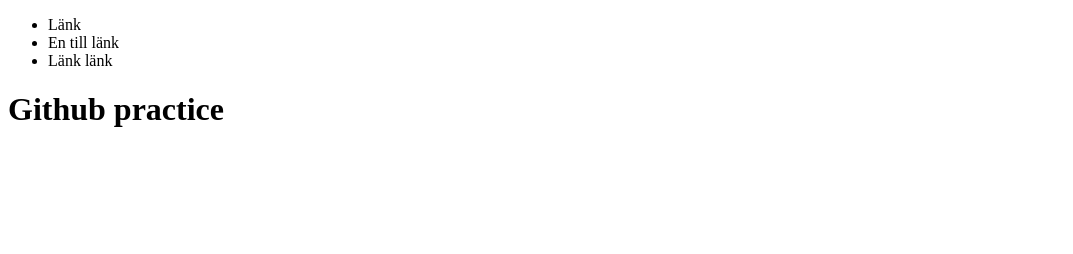
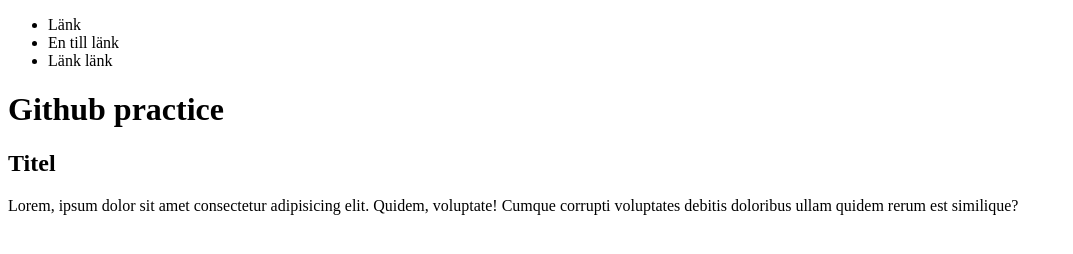
Before and after one commit to isabellea-f/Git-Practice, a plain HTML site: page index.html in a window 1280 px wide. Shown: the whole page, without its empty margins (0-1073 px from the left). Drawn offline with Linux system fonts and the light colour scheme.

Commit message:
feat: Add section with title and placeholder text

```diff
--- a/index.html
+++ b/index.html
@@ -16,5 +16,13 @@
     <header>
       <h1>Github practice</h1>
     </header>
+    <section>
+      <h2>Titel</h2>
+      <p>
+        Lorem, ipsum dolor sit amet consectetur adipisicing elit. Quidem,
+        voluptate! Cumque corrupti voluptates debitis doloribus ullam quidem
+        rerum est similique?
+      </p>
+    </section>
   </body>
 </html>
```
